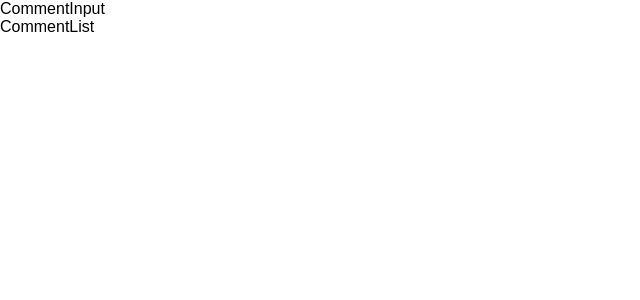
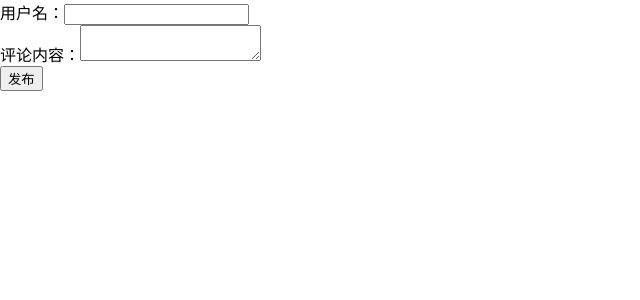
Before and after one commit to mxxumin/react, a React (Create React App) app in the folder react-component/comment-app/: page / in a window 1280 px wide. Shown: the top 300 px of the page, without its empty margins (0-640 px from the left). Built offline with nearby package versions, Linux system fonts and the light colour scheme.

Commit message:
comment-app-20170902

```diff
--- /dev/null
+++ b/react-component/comment-app/src/Comment.js
@@ -0,0 +1,13 @@
+import React, {Component} from 'react';
+
+class Comment extends Component{
+	render(){
+		return(
+			<div>
+			    <h6>{this.props.comment.username}:</h6>
+			    <p>{this.props.comment.commentContent}</p>
+			</div>
+		)
+	}
+}
+export default Comment
--- a/react-component/comment-app/src/CommentApp.js
+++ b/react-component/comment-app/src/CommentApp.js
@@ -3,11 +3,26 @@ import CommentInput from './CommentInput.js';
 import CommentList from './CommentList.js';
 
 class CommentApp extends Component{
+	constructor(){
+		super();
+		this.state = {
+			comments:[]
+		}
+	}
+	handleChangeOnSubmit(comment){
+		if(!comment) return
+		if(!comment.username) return alert('请输入用户名')
+		if(!comment.commentContent) return alert('请输入评论内容')
+		this.state.comments.push(comment);
+		this.setState({
+			comments:this.state.comments
+		})
+	}
 	render(){
 		return(
 			<div className = 'wrapper'>
-			    <CommentInput />
-			    <CommentList />
+			    <CommentInput onSubmit = {this.handleChangeOnSubmit.bind(this)}/>
+			    <CommentList comments = {this.state.comments} />
 			</div>
 		)
 	}
--- a/react-component/comment-app/src/CommentInput.js
+++ b/react-component/comment-app/src/CommentInput.js
@@ -1,10 +1,40 @@
 import React, {Component} from 'react';
+import UsernameInput from './UsernameInput.js';
+import ContentInput from './ContentInput.js';
 
 class CommentInput extends Component{
+	constructor(){
+		super();
+		this.state={
+			username:'',
+			commentContent:''
+		}
+	}
+	handleSubmitOnUsername(username){
+		this.setState({
+			username:username
+		})
+	}
+	handleSubmitOnCommentContent(commentContent){
+		this.setState({
+			commentContent:commentContent
+		})
+	}
+	handleSubmit(){
+		if(this.props.onSubmit){
+			const {username,commentContent} = this.state;
+			this.props.onSubmit({username,commentContent})
+		}
+		this.setState({
+			commentContent:''
+		})
+	}
 	render(){
 		return(
-			<div>
-			    CommentInput
+			<div className = 'comment-input'>
+			    <UsernameInput onSubmit = {this.handleSubmitOnUsername.bind(this)}/>
+			    <ContentInput onSubmit = {this.handleSubmitOnCommentContent.bind(this)}/>
+			    <button onClick = {this.handleSubmit.bind(this)}>发布</button>
 			</div>
 		)
 	}
--- a/react-component/comment-app/src/CommentList.js
+++ b/react-component/comment-app/src/CommentList.js
@@ -1,10 +1,14 @@
 import React, {Component} from 'react';
+import Comment from './Comment.js';
 
 class CommentList extends Component{
+	static defaultProps = {
+		comments:[]
+	}
 	render(){
 		return(
 			<div>
-			    CommentList
+			    {this.props.comments.map((comment,i) => <Comment comment = {comment} key = {i} />)}
 			</div>
 		)
 	}
--- /dev/null
+++ b/react-component/comment-app/src/ContentInput.js
@@ -0,0 +1,29 @@
+import React, {Component} from 'react';
+
+class ContentInput extends Component{
+	constructor(){
+		super();
+		this.state = {
+			commentContent:''
+		}
+	}
+	handleChangeOnContent(event){
+		this.setState({
+			commentContent:event.target.value
+		})
+		if(this.props.onSubmit){
+		    const commentContent = event.target.value;
+		    console.log(commentContent)
+			this.props.onSubmit(commentContent)
+		}
+	}
+	render(){
+		return(
+			<div className = 'content-input'>
+		        <span>评论内容：</span>
+		        <textarea value = {this.state.commentContent} onChange = {this.handleChangeOnContent.bind(this)}/>
+		    </div>
+		)
+	}
+}
+export default ContentInput
--- /dev/null
+++ b/react-component/comment-app/src/UsernameInput.js
@@ -0,0 +1,29 @@
+import React, {Component} from 'react';
+
+class UsernameInput extends Component{
+	constructor(){
+		super();
+		this.state = {
+			username:''
+		}
+	}
+	handleChangeOnInput(event){
+		if(this.props.onSubmit){
+		    const username = event.target.value
+		    console.log(username)
+			this.props.onSubmit(username)
+		}
+		this.setState({
+			username:event.target.value
+		})
+	}
+	render(){
+		return(
+			<div className = 'username-input'>
+		        <span>用户名：</span>
+		        <input value = {this.state.username} onChange = {this.handleChangeOnInput.bind(this)} />
+		    </div>
+		)
+	}
+}
+export default UsernameInput
```
